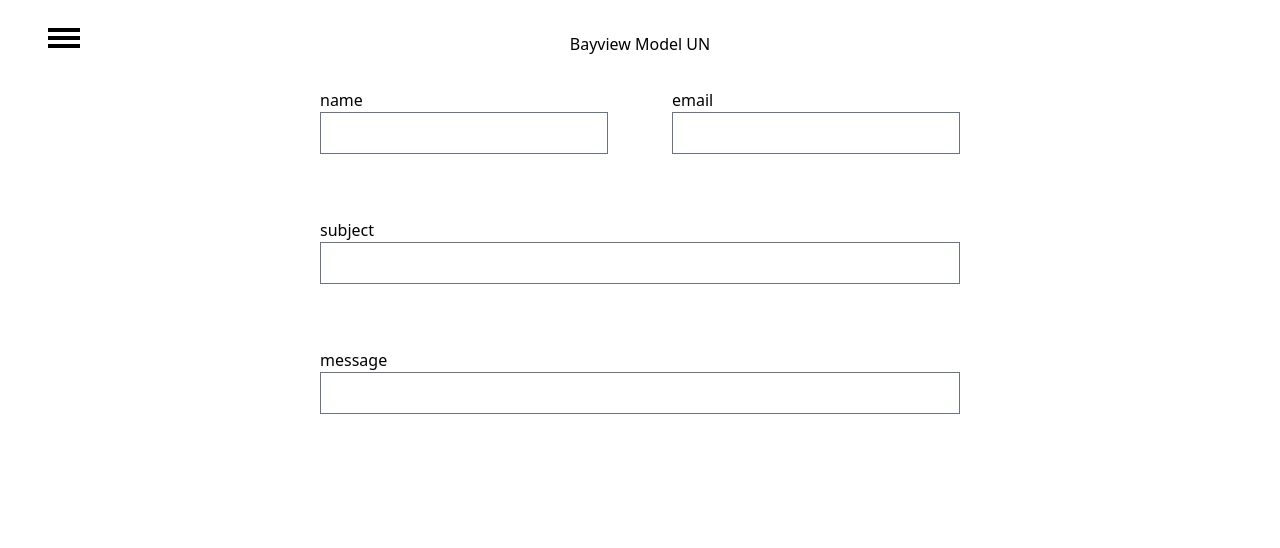
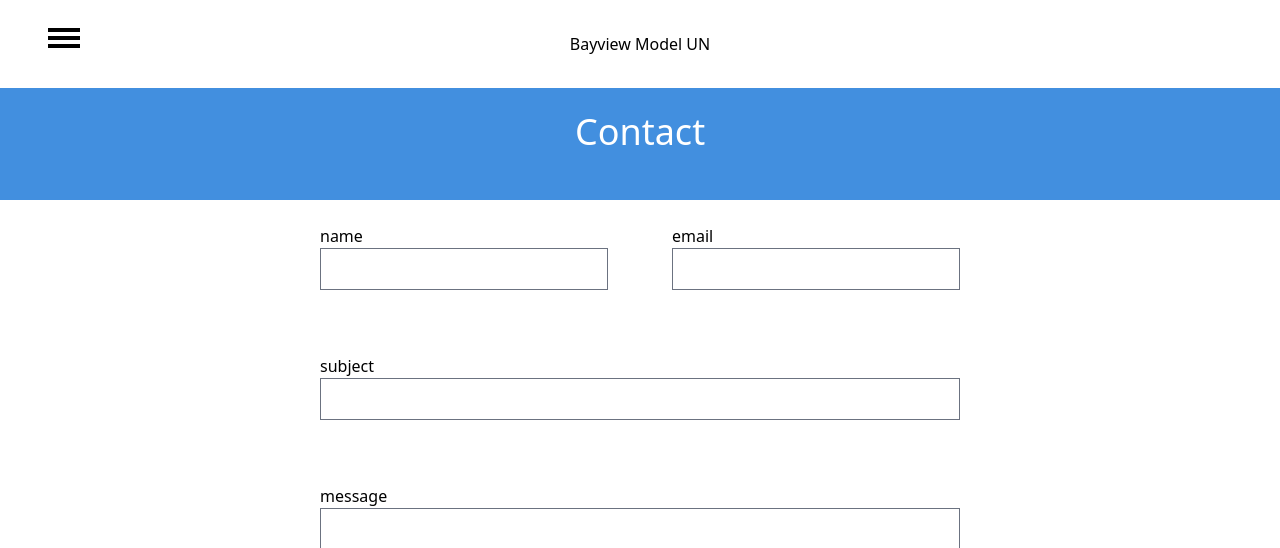
Before and after one commit to anyuan-chen/bayview-model-un, a Next.js app: page /contact in a window 1280 px wide. Shown: the top 548 px of the page. Built offline with nearby package versions, Linux system fonts and the light colour scheme.

Commit message:
contact special

```diff
--- a/pages/about.js
+++ b/pages/about.js
@@ -25,7 +25,6 @@
   });
   return (
     <div className="flex flex-col ">
-      {!data && <h1>fuck</h1>}
       <Navbar></Navbar>
       <div className="pl-32 text-white flex flex-col justify-center bg-main h-screen/2 z-0">
         <h1 className="bold text-4xl pb-6">About Us</h1>
--- a/pages/contact.js
+++ b/pages/contact.js
@@ -27,8 +27,12 @@
     }).then((res) => res.json());
 
   return (
-    <div className="flex flex-col ">
+    <div className="flex flex-col">
       <Navbar></Navbar>
+      <div className="text-white bg-main flex justify-center py-6 mb-6">
+        {" "}
+        <h1 className="bold text-4xl pb-6">Contact</h1>
+      </div>
       <div className="flex flex-col items-center">
         <div className="w-screen/2">
           <form onSubmit={sendToEmail}>
```
